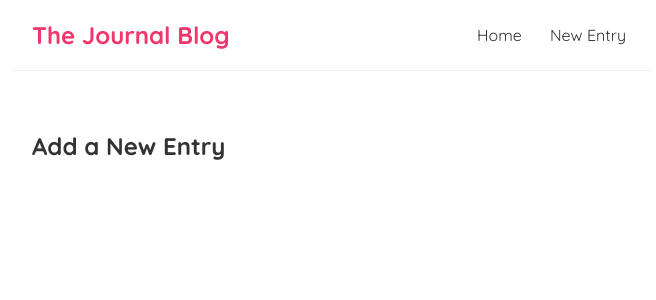
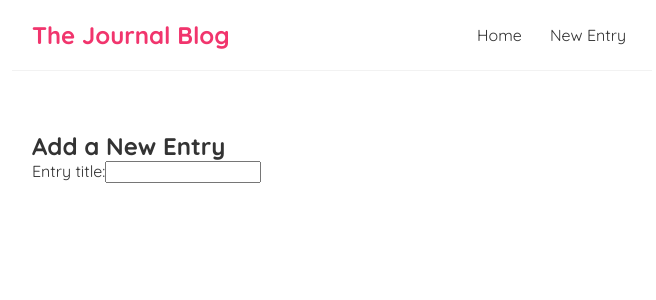
Before and after one commit to jsongcodes/journal-blog, a React (Create React App) app: page /create in a window 1280 px wide. Shown: the top 300 px of the page, without its empty margins (308-964 px from the left). Built offline with nearby package versions, Linux system fonts and the light colour scheme.

Commit message:
Added controlled form

```diff
--- a/src/Create.js
+++ b/src/Create.js
@@ -1,9 +1,13 @@
 const Create = () => {
-    return (
-        <div>
-            <h2>Add a New Entry</h2>
-        </div>
-    )
-}
+  return (
+    <div className="create">
+      <h2>Add a New Entry</h2>
+      <form>
+        <label>Entry title:</label>
+        <input type="text" required />
+      </form>
+    </div>
+  );
+};
 
 export default Create;
```
